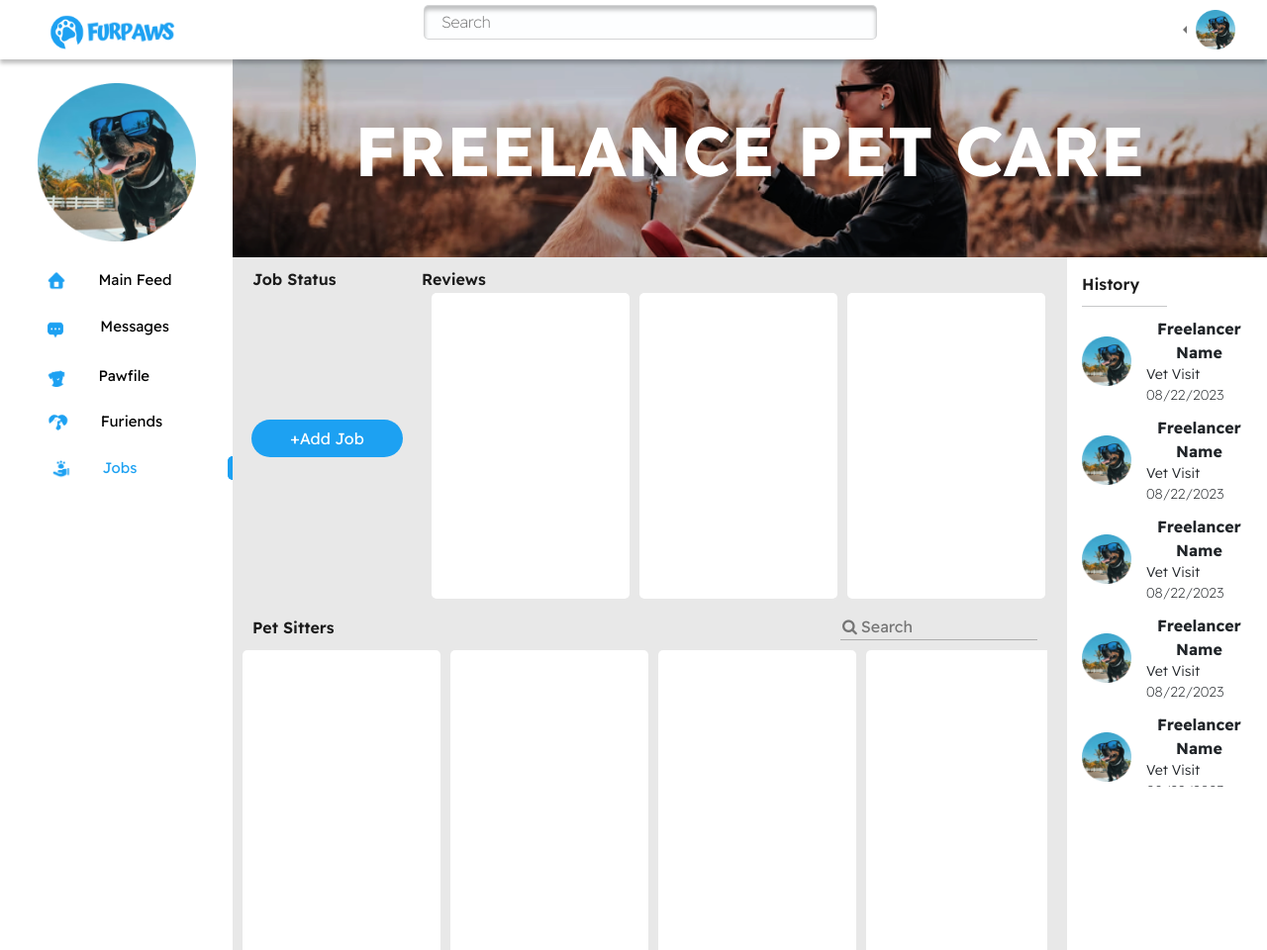
After one commit to uvwbermudo/Furpaws, a Flask app: page /jobs in a window 1280 px wide. The commit adds this page. Shown: the whole page at 99% size. Run offline with Flask 2, Linux system fonts and the light colour scheme; some libraries are stand-ins or nearby versions.

Commit message:
UI layout

```diff
--- a/flaskr/__init__.py
+++ b/flaskr/__init__.py
@@ -27,11 +27,12 @@ def create_app():
     from .auth import auth
     from .home import home
     from .profile import profile
+    from .jobs import jobs
 
     app.register_blueprint(auth, url_prefix='/')
     app.register_blueprint(home, url_prefix='/')
     app.register_blueprint(profile, url_prefix='/')
-
+    app.register_blueprint(jobs, url_prefix='/')
     from .models import Users
 
 
--- a/flaskr/static/css/styles.css
+++ b/flaskr/static/css/styles.css
@@ -1884,3 +1884,267 @@ div.content::-webkit-scrollbar {
 .confirm-delete-media-div .cancel:hover{
     background-color:#6e6969;
 }
+
+.jobs-main-container{
+    display: grid;
+    width: 100%;
+    height: 100%;
+    grid-template-rows: 200px auto;
+}
+
+
+.jobs-main-container section {
+    background-image: url('../../static/img/jobs-banner.png');
+    background-size: cover;
+    background-repeat: no-repeat;
+    background-position: center ;
+    display: flex;
+    flex-direction: row;
+    justify-content: center;
+    align-items: center;
+}
+
+.jobs-main-container section p{
+    font-size: 70px;
+    font-weight: bold;
+    color: white;
+}
+
+.jobs-main-container > div {
+    grid-column: span 1 / auto;
+    display: grid;
+    grid-template-columns: 3fr 1fr;
+}
+
+
+/* JOBS CONTAINER */
+.jobs-main-container > div .jobs-info-container{
+    grid-column: span 1 / auto;
+}
+
+.jobs-info-container{
+    display: flex;
+    flex-direction: column;
+}
+
+.jobs-info-container .top {
+    height: 50%;
+    display: grid;
+    grid-template-columns: 1fr 3fr;
+}
+
+.jobs-info-container .top .left {
+    display: flex;
+    flex-direction: column;
+    justify-content: center;
+}
+
+.jobs-info-container .top .left .left-title{
+    font-weight: 600;
+    color: #000000e1;
+    height: 1rem;
+    padding-top: 10px;
+    padding-left: 20px;
+    display: flex;
+    justify-content: start;
+
+}
+
+.jobs-info-container .top .left .left-content {
+    height: 100%;
+    display: flex;
+    flex-direction: column;
+    justify-content: center;
+    align-items: center;
+}
+
+.jobs-info-container .top .left .left-content .btn{
+    border-radius: 20px;
+    width: 80%;
+}
+
+.jobs-info-container .top .right {
+    display: flex;
+    flex-direction: column;
+    justify-content: center;
+}
+
+.jobs-info-container .top .right .right-title{
+    font-weight: 600;
+    color: #000000e1;
+    height: 1rem;
+    padding-top: 10px;
+    display: flex;
+    justify-content: start;
+}
+
+.jobs-info-container .top .right .right-content {
+    padding-top: 20px;
+    padding-bottom: 5px;
+    height: 100%;
+    display: flex;
+    justify-content: flex-start;
+    align-items: center;
+    column-gap: 10px;
+    max-width: 632px;
+    overflow-x: scroll;
+    padding-left: 10px;
+    padding-right: 10px;
+}
+
+.jobs-info-container .top .right .right-content::-webkit-scrollbar-thumb {
+    background-color: transparent;
+
+}
+
+.jobs-info-container .top .right .right-content:hover::-webkit-scrollbar-thumb {
+    background-color:#127bbd;
+}
+
+.scroll-style1::-webkit-scrollbar-track
+{
+	border-radius: 10px;
+	background-color: #F5F5F5;
+}
+
+.scroll-v::-webkit-scrollbar {
+    width: 5px;
+}
+
+.scroll-style1::-webkit-scrollbar
+{
+	height: 5px;
+	background-color: #F5F5F5;
+}
+
+.scroll-style1::-webkit-scrollbar-thumb
+{
+	border-radius: 10px;
+	background-color:#127bbd;
+}
+
+
+
+.review-card {
+    background-color: white;
+    min-width: 200px;
+    height: 100%;
+    border-radius: 5px;
+}
+
+/* BOTTOM PART */
+
+.jobs-info-container .bot {
+    height: 50%;
+    padding-bottom: 20px;
+}
+
+.jobs-info-container .bot .bot-top {
+    position: relative;
+    display: flex;
+    justify-content: flex-start;
+    align-items: center;
+    padding: 10px 10px 10px 20px;
+}
+
+.jobs-info-container .bot .bot-top i {
+    position:absolute;
+    right: 193px;
+}
+
+
+.jobs-info-container .bot .bot-top p {
+    display: inline;
+    font-weight: 600;
+    color: #000000e1;
+    text-align: center;
+    margin-bottom: 0px;
+}
+
+.jobs-info-container .bot .bot-top input {
+    margin-left: auto;
+    border: 0px solid #00000041;
+    border-bottom-width: 1px;
+    background-color: transparent;
+}
+
+.jobs-info-container .bot .bot-top input:focus {
+    outline: none;
+}
+
+
+.jobs-info-container .bot .bot-bot {
+    width: 100%;
+    height: 100%;
+    display: flex;
+    column-gap: 10px;
+    justify-content: start;
+    align-items: center;
+    padding: 0px 10px 10px 10px;
+    overflow-x: hidden;
+    max-width: 823px;
+}
+.jobs-info-container .bot .bot-bot:hover {
+    overflow-x: scroll;
+}
+
+
+/* JOB CONTAINER END */
+
+.jobs-main-container > div .jobs-history{
+    grid-column: span 1 / auto;
+    background-color:white;
+    margin-left: 20px;
+    display: flex;
+    flex-direction: column;
+    align-items: flex-start;
+    justify-content: flex-start;
+    padding: 15px 15px 0px 15px;
+
+
+}
+
+.jobs-main-container > div .jobs-history p{
+    display: inline;
+    font-weight: 600;
+    color: #000000e1;
+    margin-bottom: 0px
+}
+
+.jobs-main-container > div .jobs-history hr{
+    margin-top: 10px;
+    margin-bottom: 0px;
+    width:50%;
+    text-align:left;
+}
+
+.jobs-main-container > div .jobs-history .jobs-hist-container {
+    padding-top: 10px;
+    display: flex;
+    flex-direction: column;
+    align-items: flex-start;
+    height: 100%;
+    max-height: 485px;
+    width: 100%;
+    row-gap: 10px;
+    overflow-y: hidden;
+}
+
+.jobs-main-container > div .jobs-history .jobs-hist-container:hover {
+    overflow-y: scroll;
+}
+
+.jobs-hist-container .jobs-hist-item {
+    display: flex;
+    flex-direction: row;
+    justify-content: flex-start;
+    align-items: center;
+}
+
+.jobs-hist-container .jobs-hist-item .hist-item-details{
+    display: flex;
+    flex-direction: column;
+    align-items: flex-start;
+    justify-content: start;
+    padding-left: 15px;
+}
--- a/flaskr/templates/base.html
+++ b/flaskr/templates/base.html
@@ -9,6 +9,7 @@
     <link rel="preconnect" href="https://fonts.gstatic.com" crossorigin>
     <link href="https://fonts.googleapis.com/css2?family=Readex+Pro:wght@200;300;400;500;600;700&display=swap" rel="stylesheet">
     <link rel="stylesheet" href="https://cdn.jsdelivr.net/npm/bootstrap-icons@1.10.2/font/bootstrap-icons.css">
+    <link href="https://cdnjs.cloudflare.com/ajax/libs/font-awesome/4.7.0/css/font-awesome.min.css" rel="stylesheet"/>
     <link rel="stylesheet" href="../../static/css/styles.css">
   <title>{% block title %}{% endblock %}</title>
 </head>
@@ -48,8 +49,8 @@
   <div class="sidebar">
       <br/>
       <p align="center"><img src="../../static/img/test_profilepicwdiffsize.png" alt="test_profilepicwdiffsize" style="width: 160px;"></p>
-      <img class="indicator" src="../../static/img/indicator.png" alt="indicator">
-      <pre><a class="active" href="/home">       <img src="../../static/img/mainfeed_logo.png" alt="mainfeed_logo"><span>Main Feed</span></a><a href="messages.html">      <img src="../../static/img/messages_logo.png" alt="messages_logo" style="height: 26px;"><span>Messages</span></a><a href="/profile">       <img src="../../static/img/pawfile_logo.png" alt="pawfile_logo"><span>Pawfile</span></a><a href="friends.html">       <img src="../../static/img/furiends_logo.png" alt="furiends_logo"><span>Furiends</span></a><a href="jobs.html">        <img src="../../static/img/jobs_logo.png" alt="jobs_logo"><span>Jobs</span></a> </pre>
+      <img class="indicator" src="../../static/img/indicator.png" alt="indicator" id="sidebar-indicator">
+      <pre><a class="active" href="/home" id="sidebar-home">       <img src="../../static/img/mainfeed_logo.png" alt="mainfeed_logo"><span>Main Feed</span></a><a href="messages.html">      <img src="../../static/img/messages_logo.png" alt="messages_logo" style="height: 26px;"><span>Messages</span></a><a href="/profile">       <img src="../../static/img/pawfile_logo.png" alt="pawfile_logo"><span>Pawfile</span></a><a href="friends.html">       <img src="../../static/img/furiends_logo.png" alt="furiends_logo"><span>Furiends</span></a><a href="/jobs" id="sidebar-jobs">        <img src="../../static/img/jobs_logo.png" alt="jobs_logo"><span>Jobs</span></a> </pre>
 
     </div>
 
@@ -58,13 +59,14 @@
   </div>
 
 
-    <script src="https://code.jquery.com/jquery-3.6.1.js"
-    integrity="sha256-3zlB5s2uwoUzrXK3BT7AX3FyvojsraNFxCc2vC/7pNI="
-    crossorigin="anonymous"></script>
+
     <script src="https://cdn.jsdelivr.net/npm/bootstrap@5.2.2/dist/js/bootstrap.bundle.min.js" integrity="sha384-OERcA2EqjJCMA+/3y+gxIOqMEjwtxJY7qPCqsdltbNJuaOe923+mo//f6V8Qbsw3" crossorigin="anonymous"></script>
     <script src="https://unpkg.com/htmx.org@1.8.4" integrity="sha384-wg5Y/JwF7VxGk4zLsJEcAojRtlVp1FKKdGy1qN+OMtdq72WRvX/EdRdqg/LOhYeV" crossorigin="anonymous"></script>
     <script src="../../static/js/main.js"></script>
     <script src="https://ajax.googleapis.com/ajax/libs/jquery/3.2.1/jquery.min.js"></script>
+    <script src="https://code.jquery.com/jquery-3.6.1.js"
+    integrity="sha256-3zlB5s2uwoUzrXK3BT7AX3FyvojsraNFxCc2vC/7pNI="
+    crossorigin="anonymous"></script>
 
 
     {% with messages = get_flashed_messages(with_categories=true) %}
--- /dev/null
+++ b/flaskr/templates/jobs/job_index.html
@@ -0,0 +1,166 @@
+{% extends 'base.html' %}
+{% include 'jobs/sidebar_changes.html' %}
+
+
+
+{% block body_content%}
+<style>
+	div.content {
+		height: calc(100vh + 100px);
+	}
+</style>
+
+<div class="jobs-main-container">
+	<section><p>FREELANCE PET CARE</p></section>
+	<div>
+		<div class="jobs-info-container">
+			<div class="top">
+				<div class="left">
+					<div class="left-title"><p>Job Status</p></div>
+					<div class="left-content">
+						<button class="btn btn-fp-blue">+Add Job</button>
+					</div>
+				</div>
+				<div class="right">
+					<div class="right-title"><p>Reviews</p></div>
+					<div class="right-content scroll-style1">
+						<div class="review-card"></div>
+						<div class="review-card"></div>
+						<div class="review-card"></div>
+						<div class="review-card"></div>
+						<div class="review-card"></div>
+						<div class="review-card"></div>
+						<div class="review-card"></div>
+					</div>
+				</div>
+			</div>
+			<div class="bot">
+				<div class="bot-top">
+					<p>Pet Sitters</p>
+					<input type="text" placeholder="&#xf002; Search" style="font-family: FontAwesome, Readex Pro, sans-serif;">
+				</div>
+				<div class="bot-bot scroll-style1">
+					<div class="review-card"></div>
+					<div class="review-card"></div>
+					<div class="review-card"></div>
+					<div class="review-card"></div>
+					<div class="review-card"></div>
+					<div class="review-card"></div>
+
+				</div>
+			</div>
+		</div>
+		<div class="jobs-history">
+			<p>History</p>
+			<hr>
+			<div class="jobs-hist-container scroll-style1 scroll-v">
+				<div class="jobs-hist-item">
+					<img src="../../static/img/test_profilepic.png" alt="" style="height: 50px;">
+					<div class="hist-item-details">
+						<div class="fw-bold" style="font-size: 16px;">Freelancer Name</div>
+						<div class="fw-light" style="font-size: 14px;">Vet Visit</div>
+						<div class="fw-lighter" style="font-size: 14px;">08/22/2023</div>
+					</div>
+				</div>
+				<div class="jobs-hist-item">
+					<img src="../../static/img/test_profilepic.png" alt="" style="height: 50px;">
+					<div class="hist-item-details">
+						<div class="fw-bold" style="font-size: 16px;">Freelancer Name</div>
+						<div class="fw-light" style="font-size: 14px;">Vet Visit</div>
+						<div class="fw-lighter" style="font-size: 14px;">08/22/2023</div>
+					</div>
+				</div>
+				<div class="jobs-hist-item">
+					<img src="../../static/img/test_profilepic.png" alt="" style="height: 50px;">
+					<div class="hist-item-details">
+						<div class="fw-bold" style="font-size: 16px;">Freelancer Name</div>
+						<div class="fw-light" style="font-size: 14px;">Vet Visit</div>
+						<div class="fw-lighter" style="font-size: 14px;">08/22/2023</div>
+					</div>
+				</div>
+				<div class="jobs-hist-item">
+					<img src="../../static/img/test_profilepic.png" alt="" style="height: 50px;">
+					<div class="hist-item-details">
+						<div class="fw-bold" style="font-size: 16px;">Freelancer Name</div>
+						<div class="fw-light" style="font-size: 14px;">Vet Visit</div>
+						<div class="fw-lighter" style="font-size: 14px;">08/22/2023</div>
+					</div>
+				</div>
+				<div class="jobs-hist-item">
+					<img src="../../static/img/test_profilepic.png" alt="" style="height: 50px;">
+					<div class="hist-item-details">
+						<div class="fw-bold" style="font-size: 16px;">Freelancer Name</div>
+						<div class="fw-light" style="font-size: 14px;">Vet Visit</div>
+						<div class="fw-lighter" style="font-size: 14px;">08/22/2023</div>
+					</div>
+				</div>
+				<div class="jobs-hist-item">
+					<img src="../../static/img/test_profilepic.png" alt="" style="height: 50px;">
+					<div class="hist-item-details">
+						<div class="fw-bold" style="font-size: 16px;">Freelancer Name</div>
+						<div class="fw-light" style="font-size: 14px;">Vet Visit</div>
+						<div class="fw-lighter" style="font-size: 14px;">08/22/2023</div>
+					</div>
+				</div>
+				<div class="jobs-hist-item">
+					<img src="../../static/img/test_profilepic.png" alt="" style="height: 50px;">
+					<div class="hist-item-details">
+						<div class="fw-bold" style="font-size: 16px;">Freelancer Name</div>
+						<div class="fw-light" style="font-size: 14px;">Vet Visit</div>
+						<div class="fw-lighter" style="font-size: 14px;">08/22/2023</div>
+					</div>
+				</div>
+				<div class="jobs-hist-item">
+					<img src="../../static/img/test_profilepic.png" alt="" style="height: 50px;">
+					<div class="hist-item-details">
+						<div class="fw-bold" style="font-size: 16px;">Freelancer Name</div>
+						<div class="fw-light" style="font-size: 14px;">Vet Visit</div>
+						<div class="fw-lighter" style="font-size: 14px;">08/22/2023</div>
+					</div>
+				</div>
+				<div class="jobs-hist-item">
+					<img src="../../static/img/test_profilepic.png" alt="" style="height: 50px;">
+					<div class="hist-item-details">
+						<div class="fw-bold" style="font-size: 16px;">Freelancer Name</div>
+						<div class="fw-light" style="font-size: 14px;">Vet Visit</div>
+						<div class="fw-lighter" style="font-size: 14px;">08/22/2023</div>
+					</div>
+				</div>
+				<div class="jobs-hist-item">
+					<img src="../../static/img/test_profilepic.png" alt="" style="height: 50px;">
+					<div class="hist-item-details">
+						<div class="fw-bold" style="font-size: 16px;">Freelancer Name</div>
+						<div class="fw-light" style="font-size: 14px;">Vet Visit</div>
+						<div class="fw-lighter" style="font-size: 14px;">08/22/2023</div>
+					</div>
+				</div>
+				<div class="jobs-hist-item">
+					<img src="../../static/img/test_profilepic.png" alt="" style="height: 50px;">
+					<div class="hist-item-details">
+						<div class="fw-bold" style="font-size: 16px;">Freelancer Name</div>
+						<div class="fw-light" style="font-size: 14px;">Vet Visit</div>
+						<div class="fw-lighter" style="font-size: 14px;">08/22/2023</div>
+					</div>
+				</div>
+				<div class="jobs-hist-item">
+					<img src="../../static/img/test_profilepic.png" alt="" style="height: 50px;">
+					<div class="hist-item-details">
+						<div class="fw-bold" style="font-size: 16px;">Freelancer Name</div>
+						<div class="fw-light" style="font-size: 14px;">Vet Visit</div>
+						<div class="fw-lighter" style="font-size: 14px;">08/22/2023</div>
+					</div>
+				</div>
+				<div class="jobs-hist-item">
+					<img src="../../static/img/test_profilepic.png" alt="" style="height: 50px;">
+					<div class="hist-item-details">
+						<div class="fw-bold" style="font-size: 16px;">Freelancer Name</div>
+						<div class="fw-light" style="font-size: 14px;">Vet Visit</div>
+						<div class="fw-lighter" style="font-size: 14px;">08/22/2023</div>
+					</div>
+				</div>
+
+			</div>
+		</div>
+	</div>
+</div>
+{%endblock%}
--- /dev/null
+++ b/flaskr/templates/jobs/sidebar_changes.html
@@ -0,0 +1,13 @@
+<script src="https://code.jquery.com/jquery-3.6.1.js"
+    integrity="sha256-3zlB5s2uwoUzrXK3BT7AX3FyvojsraNFxCc2vC/7pNI="
+    crossorigin="anonymous">
+</script>
+<script type="text/javascript">
+
+    $(document).ready(function() {
+        $('#sidebar-home').removeClass('active')
+        $('#sidebar-jobs').addClass('active')
+        $('#sidebar-indicator').css('top','401')
+      });
+
+</script>
```
Also changed, not shown: flaskr/jobs/__init__.py (added, +7 -0 lines), flaskr/jobs/controller.py (added, +13 -0 lines), flaskr/jobs/forms.py (added), flaskr/static/img/jobs-banner.png (added).
